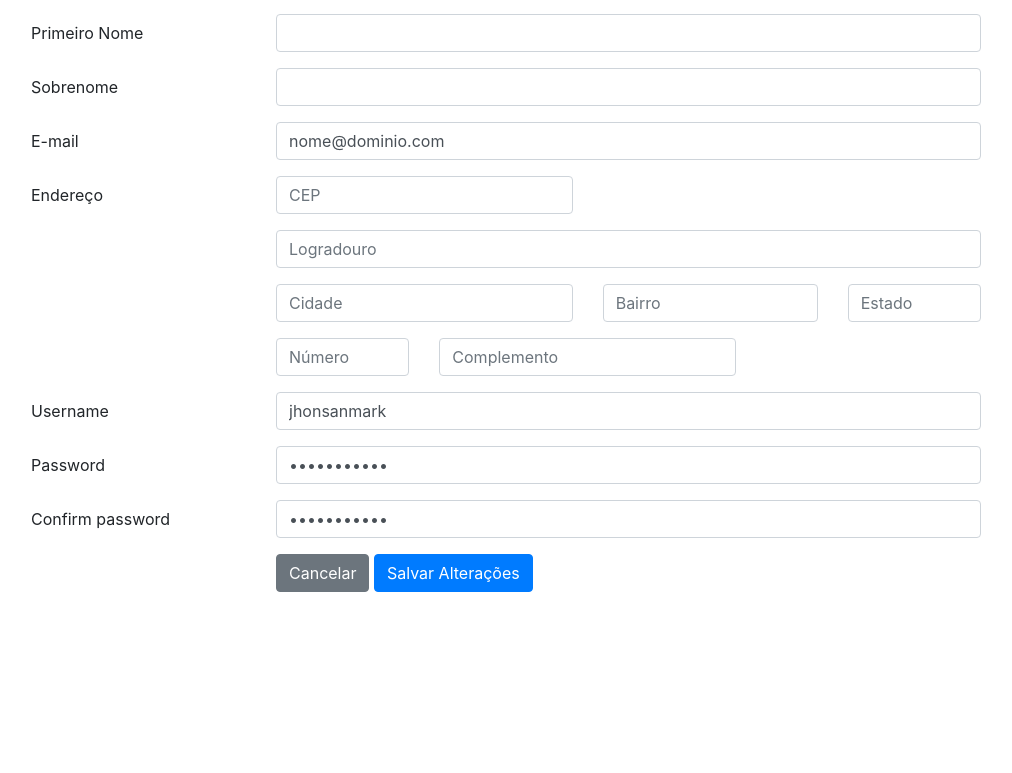
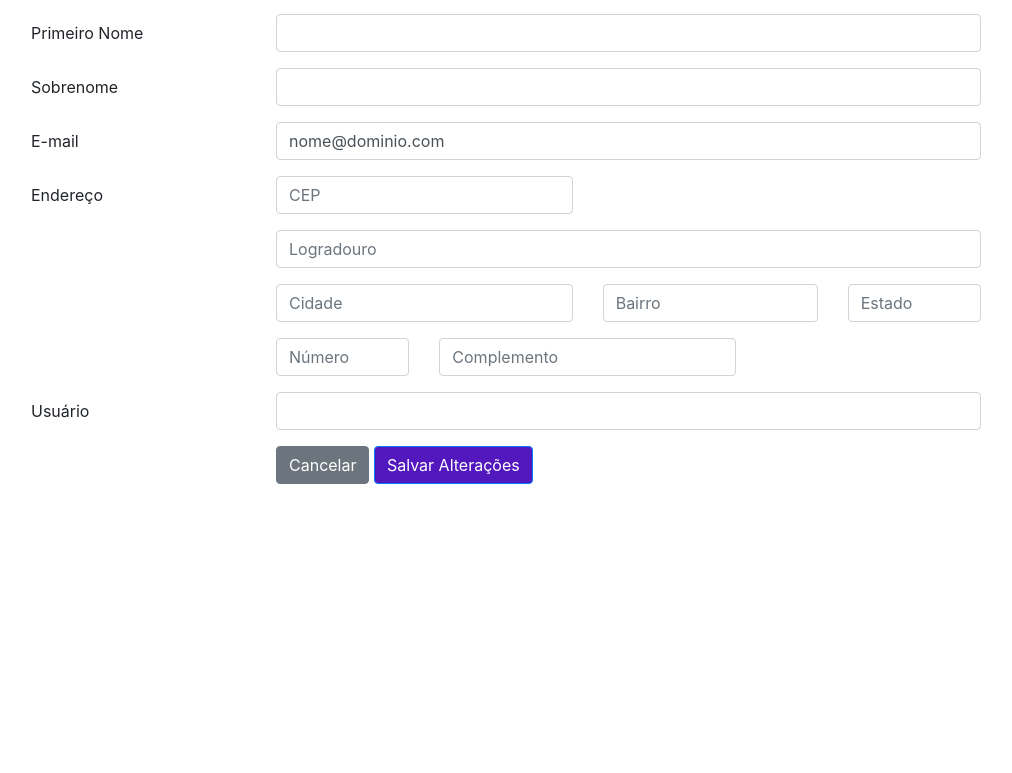
Before and after one commit to MatheusHeinzen/Free-La, a Flask app: page /alterarDados in a window 1280 px wide. Shown: the part 151-924 px from the top of the page, without its empty margins (134-1146 px from the left). After the commit the page ends 635 px from the top, so only its background shows below. Run offline with Flask 3, Linux system fonts and the light colour scheme; some libraries are stand-ins or nearby versions.

Commit message:
Mudanças no Alterar Dados
Tentativa de correção de bug no cadastro/termos

```diff
--- a/app.py
+++ b/app.py
@@ -10,7 +10,7 @@ CORS(app, resources={r"/*": {"origins": "*"}})
 db_config = {
     'host': 'localhost',
     'user': 'root',
-    'password': 'Root#963',
+    'password': 'PUC@1234',
     'database': 'freela'
 }
 
@@ -108,6 +108,29 @@ def atualizarCadastro(id):
         return jsonify({"erro": f"Erro no banco de dados: {err}"}), 500
 
 
+@app.route('/obterDadosUsuario/<int:id>', methods=['GET'])
+def obter_dados_usuario(id):
+    try:
+        conn = mysql.connector.connect(**db_config)
+        cursor = conn.cursor(dictionary=True)
+
+        cursor.execute("SELECT * FROM Usuario WHERE ID_User = %s", (id,))
+        usuario = cursor.fetchone()
+
+        cursor.close()
+        conn.close()
+
+        if usuario:
+            # Remove a senha por segurança
+            usuario.pop('Senha', None)
+            return jsonify({"sucesso": True, "usuario": usuario})
+        else:
+            return jsonify({"sucesso": False, "erro": "Usuário não encontrado."}), 404
+
+    except mysql.connector.Error as err:
+        return jsonify({"sucesso": False, "erro": f"Erro no banco de dados: {err}"}), 500
+
+
 @app.route('/cadastrar', methods=['DELETE'])
 
 
--- a/templates/alterarDados.html
+++ b/templates/alterarDados.html
@@ -93,14 +93,14 @@
                 </div>
 
                 <div class="form-group row">
-                    <label class="col-lg-3 col-form-label form-control-label">Username</label>
+                    <label class="col-lg-3 col-form-label form-control-label">Usuário</label>
                     <div class="col-lg-9">
-                        <input class="form-control" type="text" value="jhonsanmark">
+                        <input class="form-control" type="text">
                     </div>
                 </div>
 
-                <div class="form-group row">
-                    <label class="col-lg-3 col-form-label form-control-label">Password</label>
+                <!--<div class="form-group row">
+                    <label class="col-lg-3 col-form-label form-control-label">Senha</label>
                     <div class="col-lg-9">
                         <input class="form-control" type="password" value="11111122333">
                     </div>
@@ -112,13 +112,13 @@
                     <div class="col-lg-9">
                         <input class="form-control" type="password" value="11111122333">
                     </div>
-                </div>
+                </div>-->
 
                 <div class="form-group row">
                     <label class="col-lg-3 col-form-label form-control-label"></label>
                     <div class="col-lg-9">
                         <input type="reset" class="btn btn-secondary" value="Cancelar">
-                        <input type="button" class="btn btn-primary" value="Salvar Alterações">
+                        <input type="button" class="btn btn-primary" value="Salvar Alterações" style="background-color: #5218bd;">
                     </div>
                 </div>
             </form>
```
Also changed, not shown: templates/index.html (+29 -1 lines).
